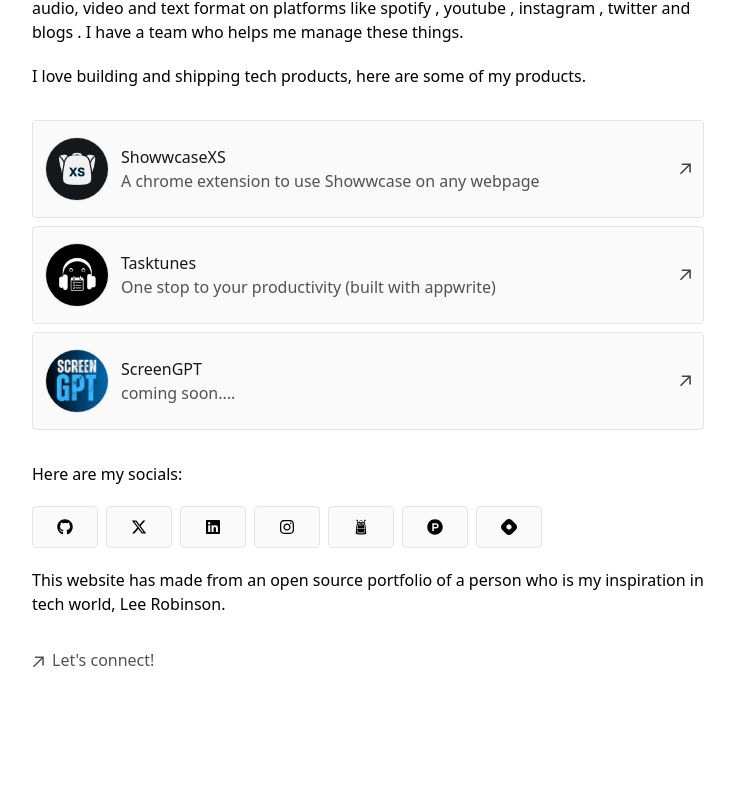
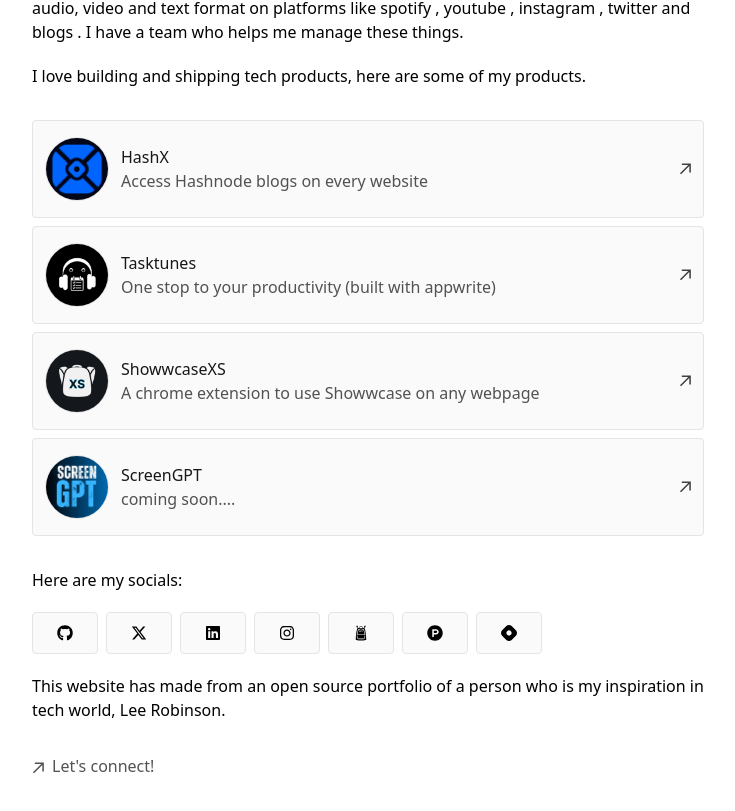
Before and after one commit to PriteshKiri/codewithcoffee, a Next.js app: page / in a window 1280 px wide. Shown: the part 1250-2061 px from the top of the page, without its empty margins (272-1007 px from the left). Built offline with nearby package versions, Linux system fonts and the light colour scheme.

Commit message:
update: product

```diff
--- a/app/page.tsx
+++ b/app/page.tsx
@@ -164,18 +164,25 @@ export default function Page() {
         </p>
       </div>
       <div className="my-8 flex flex-col sm:flex-row flex-wrap gap-y-2 w-full">
+      <ChannelLink
+          img="/static/__hashx.png"
+          name="HashX"
+          sub={"Access Hashnode blogs on every website"}
+          link="https://hashx.vercel.app"
+        />
+      <ChannelLink
+          img="/static/__tasktunes.jpeg"
+          name="Tasktunes"
+          sub={"One stop to your productivity (built with appwrite)"}
+          link="https://www.tasktunes.net/signin"
+        />
         <ChannelLink
           img="/static/_sxs.png"
           name="ShowwcaseXS"
           link="https://showwcasexs.vercel.app/"
           sub={"A chrome extension to use Showwcase on any webpage"}
         />
-        <ChannelLink
-          img="/static/__tasktunes.jpeg"
-          name="Tasktunes"
-          sub={"One stop to your productivity (built with appwrite)"}
-          link="https://www.tasktunes.net/signin"
-        />
+
         <ChannelLink
           img="/static/sgpt.png"
           name="ScreenGPT"
```
Also changed, not shown: public/static/__hashx.png (added).
